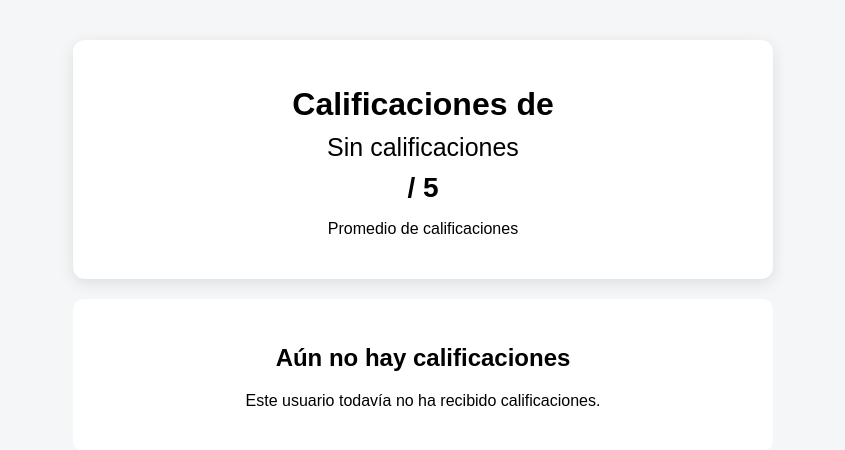
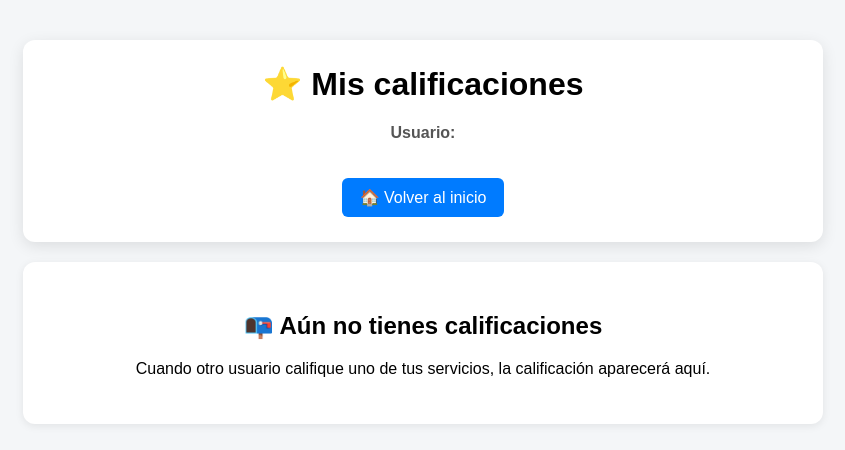
Before and after one commit to proyectoSena-intalent/flutter, a Django app: template intalent_backend/templates/ver_calificaciones.html in a window 1280 px wide. Shown: the top 450 px of the page, without its empty margins (217-1062 px from the left). Run offline with Django 5.2, Linux system fonts and the light colour scheme; the template is opened without the code that fills it, so the values that code supplies are empty.

Commit message:
Mejora de calificaciones e historial

```diff
--- a/intalent_backend/calificaciones/views.py
+++ b/intalent_backend/calificaciones/views.py
@@ -150,6 +150,8 @@ def ver_calificaciones(request, usuario_id):
 
     calificaciones = Calificacion.objects.filter(
         calificado=usuario
+    ).select_related(
+        'calificador'
     ).order_by('-fecha')
 
     promedio = 0
--- a/intalent_backend/templates/inicio.html
+++ b/intalent_backend/templates/inicio.html
@@ -254,8 +254,8 @@
                     de tus servicios.
                 </p>
 
-                <a href="{% url 'crear_calificacion' %}" class="boton">
-                    Ver calificaciones
+                <a href="{% url 'ver_calificaciones' usuario.id %}" class="boton">
+                    Mis calificaciones
                 </a>
 
             </div>
--- a/intalent_backend/templates/ver_calificaciones.html
+++ b/intalent_backend/templates/ver_calificaciones.html
@@ -5,9 +5,10 @@
     <meta charset="UTF-8">
     <meta name="viewport" content="width=device-width, initial-scale=1.0">
 
-    <title>Calificaciones - InTalent</title>
+    <title>Mis calificaciones - InTalent</title>
 
     <style>
+
         body {
             font-family: Arial, sans-serif;
             background-color: #f4f6f8;
@@ -17,7 +18,7 @@
 
         .contenedor {
             width: 90%;
-            max-width: 700px;
+            max-width: 800px;
             margin: 40px auto;
         }
 
@@ -31,43 +32,79 @@
         }
 
         .cabecera h1 {
-            margin-bottom: 10px;
+            margin-top: 0;
+        }
+
+        .usuario {
+            color: #555;
         }
 
         .promedio {
-            font-size: 28px;
-            font-weight: bold;
+            margin-top: 20px;
+            padding: 15px;
+            background-color: #fff8dc;
+            border-radius: 8px;
         }
 
-        .estrellas {
-            font-size: 25px;
-            margin: 10px 0;
+        .promedio-numero {
+            font-size: 30px;
+            font-weight: bold;
         }
 
         .calificacion {
             background-color: white;
             padding: 20px;
-            margin-bottom: 15px;
-            border-radius: 10px;
+            margin-bottom: 20px;
+            border-radius: 12px;
             box-shadow: 0 2px 8px rgba(0, 0, 0, 0.08);
         }
 
-        .calificacion h3 {
+        .calificacion h2 {
             margin-top: 0;
+        }
+
+        .estrellas {
+            font-size: 24px;
+            margin: 10px 0;
+        }
+
+        .comentario {
+            background-color: #f8f9fa;
+            padding: 15px;
+            border-radius: 8px;
+            margin-top: 10px;
         }
 
         .fecha {
             color: #777;
             font-size: 14px;
+            margin-top: 10px;
         }
 
         .sin-calificaciones {
             background-color: white;
-            padding: 25px;
+            padding: 30px;
+            border-radius: 12px;
             text-align: center;
-            border-radius: 10px;
+            box-shadow: 0 2px 8px rgba(0, 0, 0, 0.08);
         }
+
+        .boton {
+            display: inline-block;
+            margin-top: 20px;
+            padding: 10px 18px;
+            background-color: #007bff;
+            color: white;
+            text-decoration: none;
+            border-radius: 6px;
+        }
+
+        .boton:hover {
+            background-color: #0056b3;
+        }
+
     </style>
+
 </head>
 
 <body>
@@ -76,37 +113,40 @@
 
     <div class="cabecera">
 
-            <h1>
-                Calificaciones de
+        <h1>⭐ Mis calificaciones</h1>
+
+        <p class="usuario">
+
+            <strong>Usuario:</strong>
+
             {{ usuario.nombre }}
             {{ usuario.apellido }}
-            </h1>
 
-            <div class="estrellas">
+        </p>
 
-                {% if promedio >= 5 %}
-                    ⭐⭐⭐⭐⭐
-                {% elif promedio >= 4 %}
-                    ⭐⭐⭐⭐
-                {% elif promedio >= 3 %}
-                    ⭐⭐⭐
-                {% elif promedio >= 2 %}
-                    ⭐⭐
-                {% elif promedio >= 1 %}
-                    ⭐
-                {% else %}
-                    Sin calificaciones
-                {% endif %}
+        {% if calificaciones %}
+
+            <div class="promedio">
+
+                <div>
+                    Promedio recibido
+                </div>
+
+                <div class="promedio-numero">
+                    ⭐ {{ promedio }} / 5
+                </div>
+
+                <div>
+                    {{ calificaciones|length }} calificación(es)
+                </div>
 
             </div>
 
-            <div class="promedio">
-                {{ promedio }} / 5
-            </div>
+        {% endif %}
 
-            <p>
-                Promedio de calificaciones
-            </p>
+        <a href="{% url 'inicio' %}" class="boton">
+            🏠 Volver al inicio
+        </a>
 
     </div>
 
@@ -117,44 +157,57 @@
 
             <div class="calificacion">
 
-                    <h3>
+                <h2>
+
+                    👤
                     {{ calificacion.calificador.nombre }}
                     {{ calificacion.calificador.apellido }}
-                    </h3>
+
+                </h2>
 
                 <div class="estrellas">
 
-                        {% if calificacion.puntuacion == 5 %}
-                            ⭐⭐⭐⭐⭐
-                        {% elif calificacion.puntuacion == 4 %}
-                            ⭐⭐⭐⭐
-                        {% elif calificacion.puntuacion == 3 %}
-                            ⭐⭐⭐
-                        {% elif calificacion.puntuacion == 2 %}
-                            ⭐⭐
-                        {% elif calificacion.puntuacion == 1 %}
-                            ⭐
-                        {% endif %}
+                    {% if calificacion.puntuacion >= 1 %}⭐{% endif %}
+                    {% if calificacion.puntuacion >= 2 %}⭐{% endif %}
+                    {% if calificacion.puntuacion >= 3 %}⭐{% endif %}
+                    {% if calificacion.puntuacion >= 4 %}⭐{% endif %}
+                    {% if calificacion.puntuacion >= 5 %}⭐{% endif %}
 
                 </div>
 
+                <p>
+                    <strong>Puntuación:</strong>
+                    {{ calificacion.puntuacion }} / 5
+                </p>
+
                 {% if calificacion.comentario %}
 
+                    <div class="comentario">
+
+                        <strong>Comentario:</strong>
+
                         <p>
-                            "{{ calificacion.comentario }}"
+                            {{ calificacion.comentario }}
                         </p>
+
+                    </div>
 
                 {% else %}
 
-                        <p>
+                    <div class="comentario">
+
                         Sin comentario.
-                        </p>
+
+                    </div>
 
                 {% endif %}
 
-                    <p class="fecha">
-                        {{ calificacion.fecha }}
-                    </p>
+                <div class="fecha">
+
+                    📅
+                    {{ calificacion.fecha|date:"d/m/Y H:i" }}
+
+                </div>
 
             </div>
 
@@ -164,18 +217,18 @@
 
         <div class="sin-calificaciones">
 
-                <h2>
-                    Aún no hay calificaciones
-                </h2>
+            <h2>📭 Aún no tienes calificaciones</h2>
 
             <p>
-                    Este usuario todavía no ha recibido calificaciones.
+                Cuando otro usuario califique uno de tus servicios,
+                la calificación aparecerá aquí.
             </p>
 
         </div>
 
     {% endif %}
 
+
 </div>
 
 </body>
```
Also changed, not shown: intalent_backend/templates/solicitudes_recibidas.html (+44 -4 lines). Lines whose indentation alone changed are shown as unchanged.
